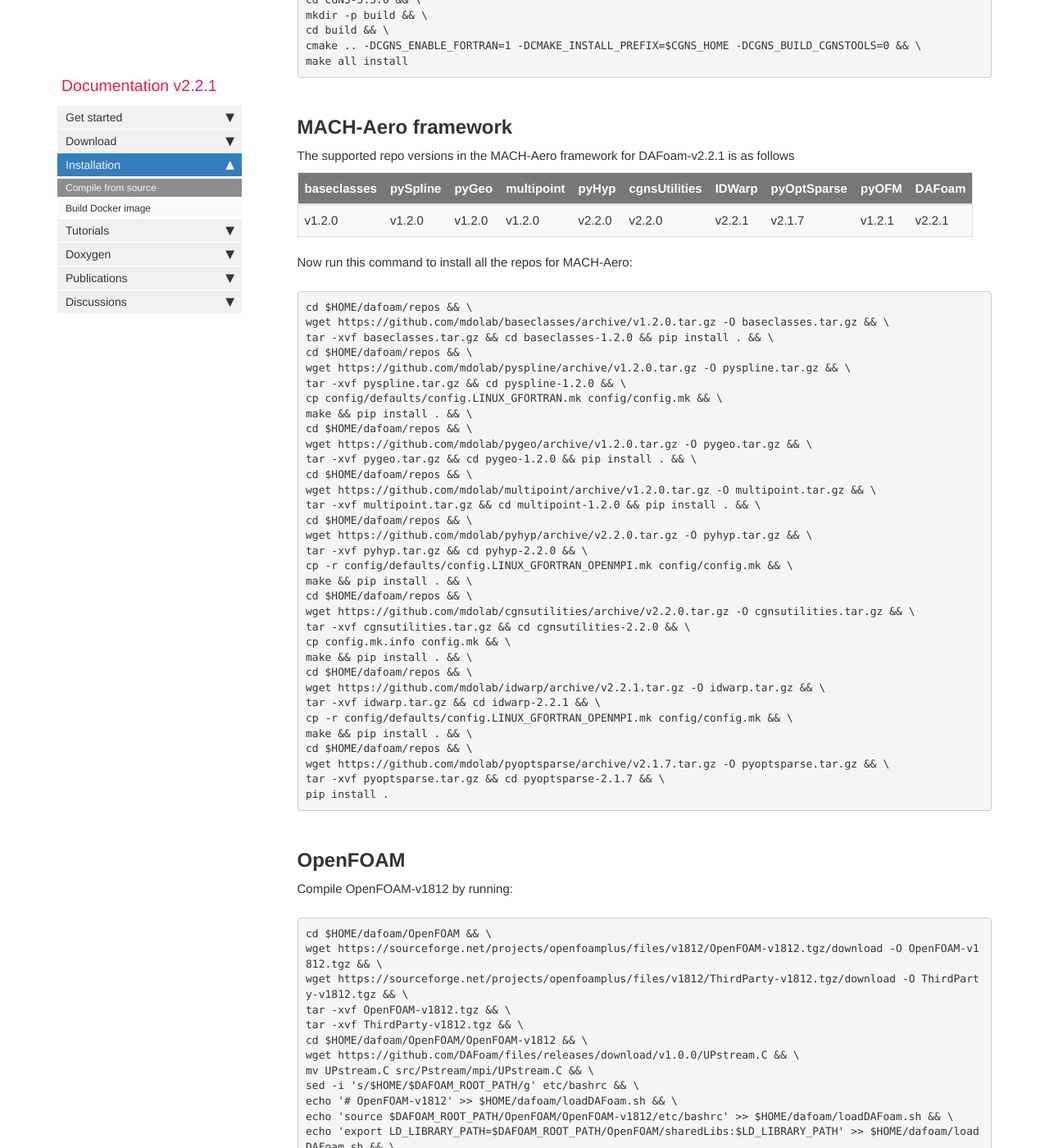
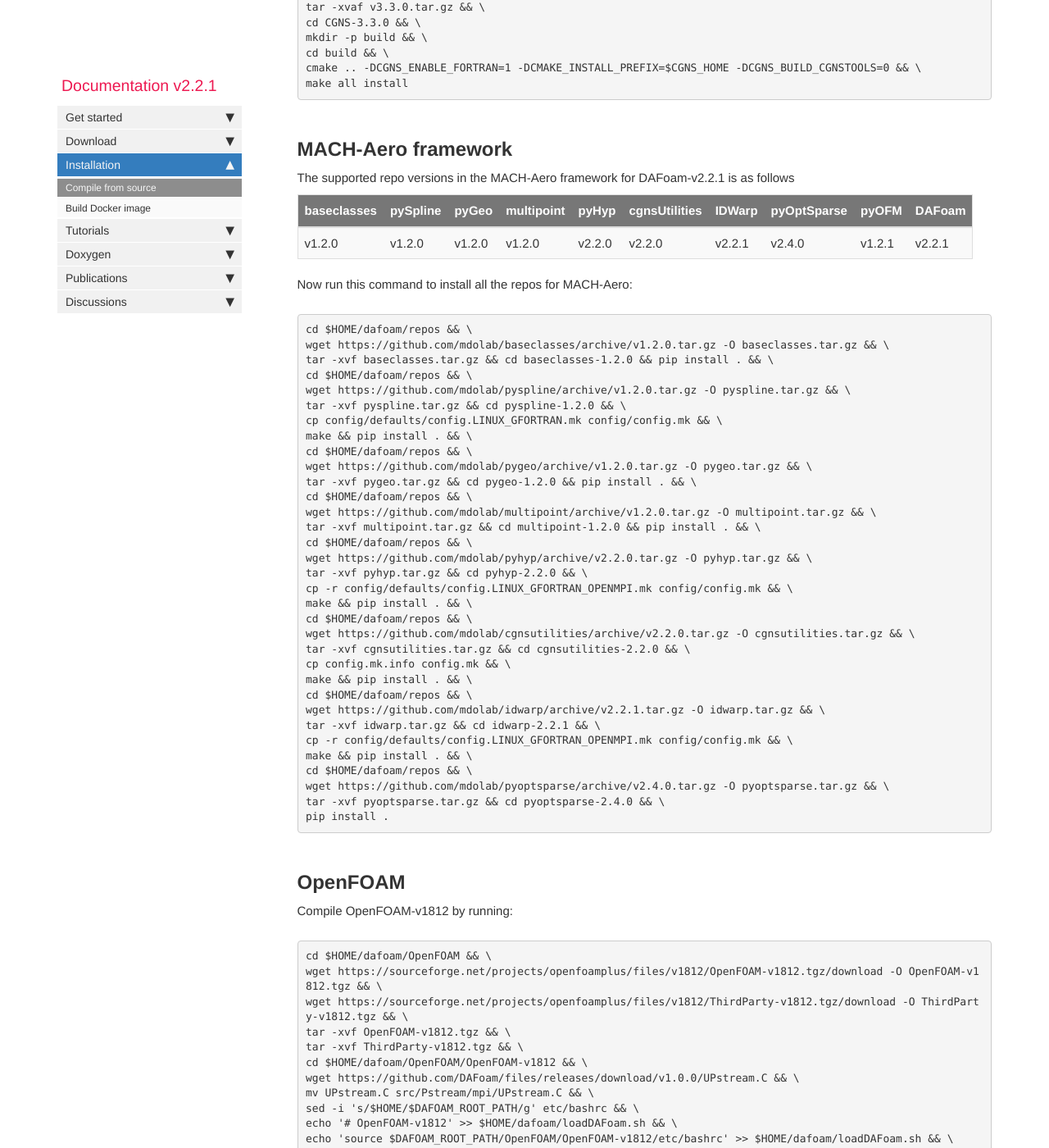
Before and after one commit to DAFoam/DAFoam.github.io, a Jekyll site: the page built from pages/mydoc/mydoc_installation_source.md, in a window 1280 px wide and 1400 px high, scrolled down 3676 px. Shown: the whole window at 82% size. Built offline with Jekyll 4.4.1, drawn with Linux system fonts in a browser that asks for light colours; comment, search, counter and statistics services are not loaded; part of the change alters nothing that is shown; some of the changed text lies outside the part shown.

Commit message:
content update

```diff
--- a/pages/mydoc/mydoc_installation_source.md
+++ b/pages/mydoc/mydoc_installation_source.md
@@ -162,7 +162,7 @@ The supported repo versions in the MACH-Aero framework for DAFoam-{{ site.latest
 
 baseclasses | pySpline | pyGeo  | multipoint | pyHyp  | cgnsUtilities | IDWarp  | pyOptSparse | pyOFM  | DAFoam
 | :----------------------------------------------------------------------------------------------------------- |
-v1.2.0      | v1.2.0   | v1.2.0 | v1.2.0     | v2.2.0 | v2.2.0        | v2.2.1  | v2.1.7      | v1.2.1 | {{ site.latest_version }}
+v1.2.0      | v1.2.0   | v1.2.0 | v1.2.0     | v2.2.0 | v2.2.0        | v2.2.1  | v2.4.0      | v1.2.1 | {{ site.latest_version }}
 
 Now run this command to install all the repos for MACH-Aero:
 
@@ -197,8 +197,8 @@ tar -xvf idwarp.tar.gz && cd idwarp-2.2.1 && \
 cp -r config/defaults/config.LINUX_GFORTRAN_OPENMPI.mk config/config.mk && \
 make && pip install . && \
 cd $HOME/dafoam/repos && \
-wget https://github.com/mdolab/pyoptsparse/archive/v2.1.7.tar.gz -O pyoptsparse.tar.gz && \
-tar -xvf pyoptsparse.tar.gz && cd pyoptsparse-2.1.7 && \
+wget https://github.com/mdolab/pyoptsparse/archive/v2.4.0.tar.gz -O pyoptsparse.tar.gz && \
+tar -xvf pyoptsparse.tar.gz && cd pyoptsparse-2.4.0 && \
 pip install .
 </pre>
 
@@ -418,4 +418,38 @@ unset WM_CODI_AD_MODE && \
 
 You are ready to use the adjJacobianOption=JacobianFree option in DAFoam.
 
+## **Compile SNOPT and IPOPT for pyOptSparse (optional)**
+
+This step is needed if want to use SNOPT and IPOPT optimizers. Detailed instructions are available from [pyOptSparse Documentation](https://mdolab-pyoptsparse.readthedocs-hosted.com/en/v2.1.0/optimizers.html).
+
+**IPOPT**
+
+Run the following commands to compile IPOPT-3.12.13 with pyOptSparse.
+
+<pre>
+cd $HOME/dafoam/repos/pyoptsparse-2.4.0/pyoptsparse/pyIPOPT && \
+wget https://www.coin-or.org/download/source/Ipopt/Ipopt-3.12.13.tgz && \
+tar -xvf Ipopt-3.12.13.tgz && \
+mv Ipopt-3.12.13 Ipopt && \
+cd Ipopt/ThirdParty/Blas && ./get.Blas && \
+cd ../Lapack && ./get.Lapack && \
+cd ../Mumps && ./get.Mumps && \
+cd ../Metis && ./get.Metis && \
+cd ../../ && ./configure --disable-linear-solver-loader && \
+make install && \
+cd lib && ln -s libcoinblas.so libblas.so && ln -s libcoinlapack.so liblapack.so && \
+cd ../include && ln -s coin coin-or && cd .. && \
+export LD_LIBRARY_PATH=$LD_LIBRARY_PATH:$DAFOAM_ROOT_PATH/repos/pyoptsparse-2.4.0/pyoptsparse/pyIPOPT/Ipopt/lib && \
+cd $HOME/dafoam/repos/pyoptsparse-2.4.0 && pip install .
+</pre>
+
+**SNOPT**
+
+SNOPT is a commercial package, and you can purchase it from [here](http://www.sbsi-sol-optimize.com/asp/sol_snopt.htm). Once you obtain the SNOPT source code, copy all the source files to the "$HOME/dafoam/repos/pyoptsparse-2.4.0/pyoptsparse/pySNOPT/source" folder. Then, run this command to compile pyOptSparse with SNOPT.
+
+<pre>
+cd $HOME/dafoam/repos/pyoptsparse-2.4.0 && \
+pip install .
+</pre>
+
 {% include links.html %}
```
